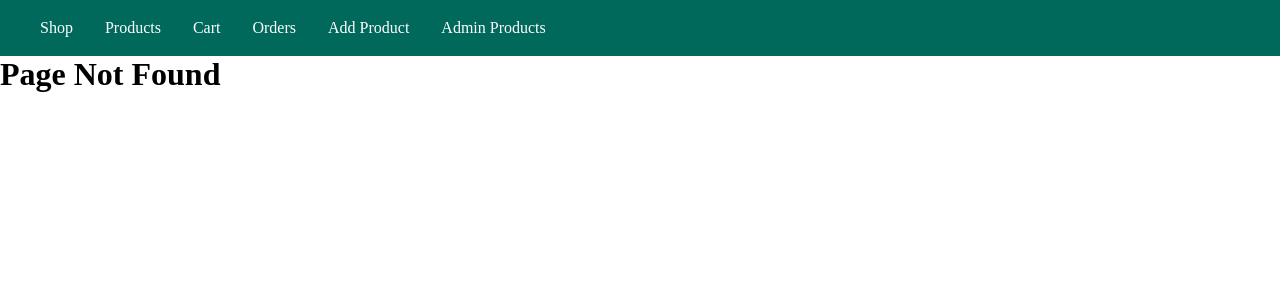
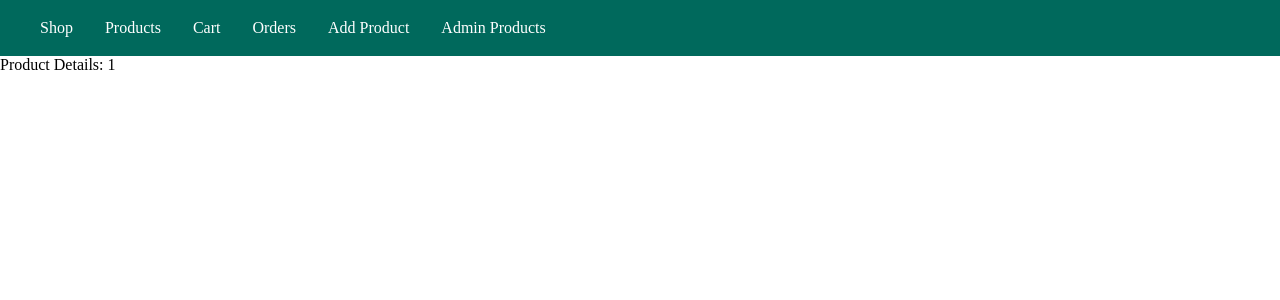
Before and after one commit to ArnasSmicius/Node-MaximilianSchwarzmuller-Udemy, a React (Create React App) app in the folder ecommerce-mern/frontend/: page /products/1 in a window 1280 px wide. Before the commit this address had no page. Shown: the top 300 px of the page. Built offline with nearby package versions, Linux system fonts and the light colour scheme.

Commit message:
Add Product Details route

```diff
--- /dev/null
+++ b/ecommerce-mern/frontend/src/features/shop/product-details/ProductDetails.js
@@ -0,0 +1,10 @@
+import React from "react";
+import { useParams } from "react-router-dom";
+
+const ProductDetails = (props) => {
+  const params = useParams();
+
+  return <div>Product Details: {params.productId}</div>;
+};
+
+export default ProductDetails;
--- a/ecommerce-mern/frontend/src/router/AppRouter.js
+++ b/ecommerce-mern/frontend/src/router/AppRouter.js
@@ -9,6 +9,7 @@ import Cart from "../features/shop/cart/Cart";
 import Checkout from "../features/shop/checkout/Checkout";
 import Products from "../features/admin/products/Products";
 import Orders from "../features/shop/orders/Orders";
+import ProductDetails from "../features/shop/product-details/ProductDetails";
 
 const AppRouter = () => {
   return (
@@ -17,6 +18,7 @@ const AppRouter = () => {
       <Routes>
         <Route path="/" element={<Shop />} />
         <Route path="/products" element={<ProductList />} />
+        <Route path="/products/:productId" element={<ProductDetails />} />
         <Route path="/cart" element={<Cart />} />
         <Route path="/orders" element={<Orders />} />
         <Route path="/checkout" element={<Checkout />} />
```
